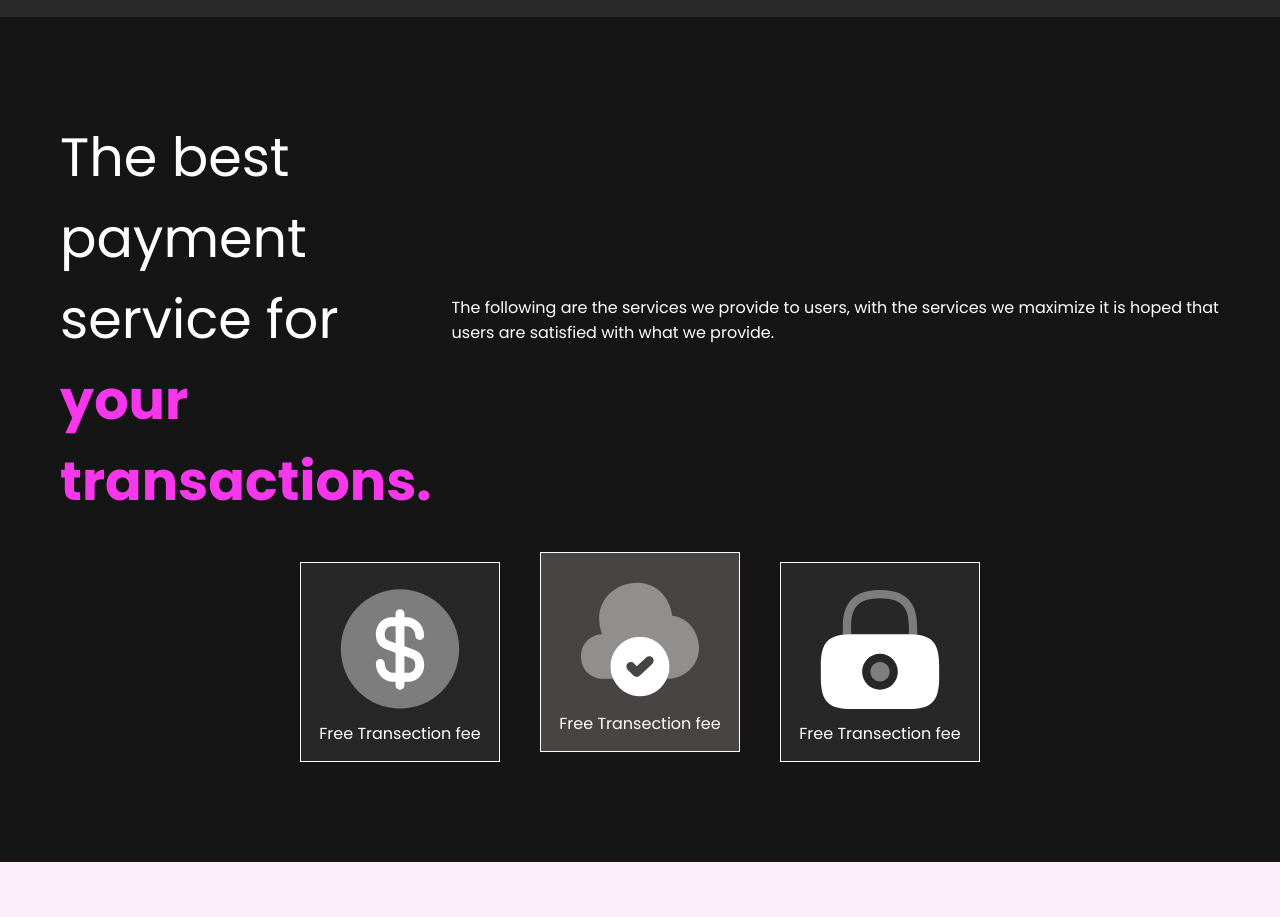
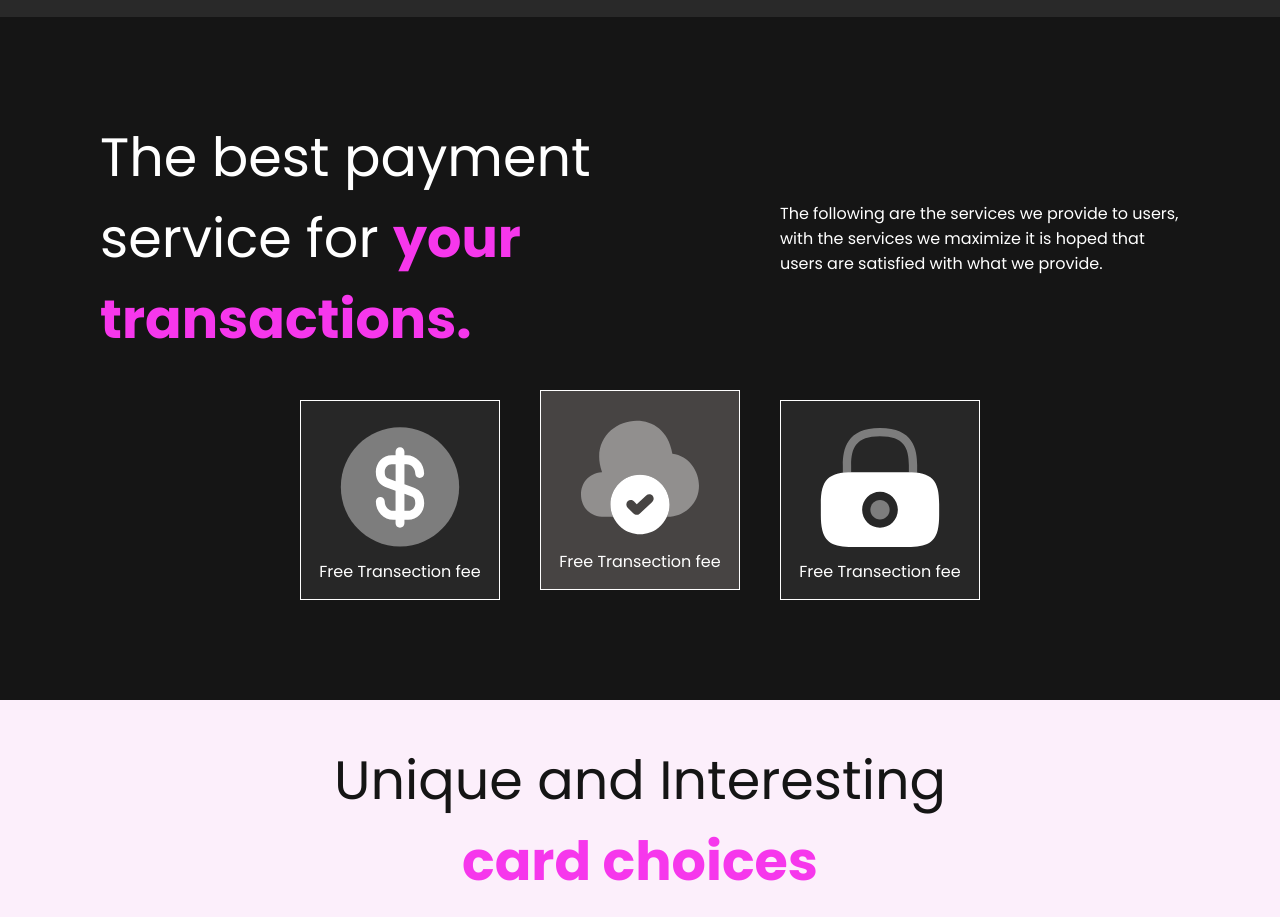
Before and after one commit to Manvendra1097-eng/JavaScript-Full-Stack-, a plain HTML site: page HTML and CSS/Project 1- Credit Card Landing Page/index.html in a window 1280 px wide. Shown: the part 996-1913 px from the top of the page. Drawn offline with Linux system fonts and the light colour scheme.

Commit message:
improvement in trasaction sectione

```diff
--- a/HTML and CSS/Project 1- Credit Card Landing Page/style.css
+++ b/HTML and CSS/Project 1- Credit Card Landing Page/style.css
@@ -152,19 +152,18 @@ header {
 
 .text-payment {
   display: flex;
-  gap: 2rem;
-  justify-content: space-between;
+
+  justify-content: space-around;
   align-items: center;
 }
 
 .payment-left {
   font-size: 5.4rem;
-  width: 90rem;
-  font-size: 500;
+  width: 60rem;
 }
 
-.payment-left {
-  width: 50rem;
+.payment-right {
+  width: 40rem;
 }
 
 .payment-img {
```
